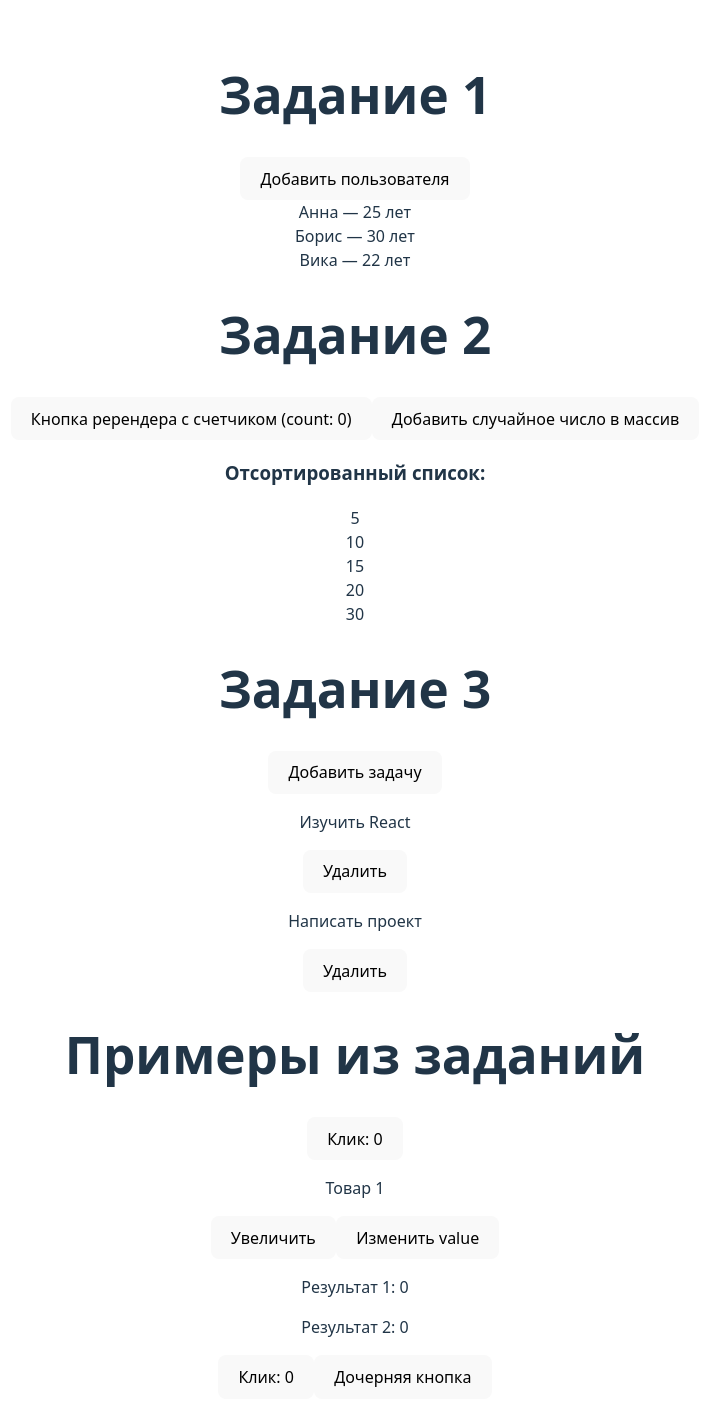
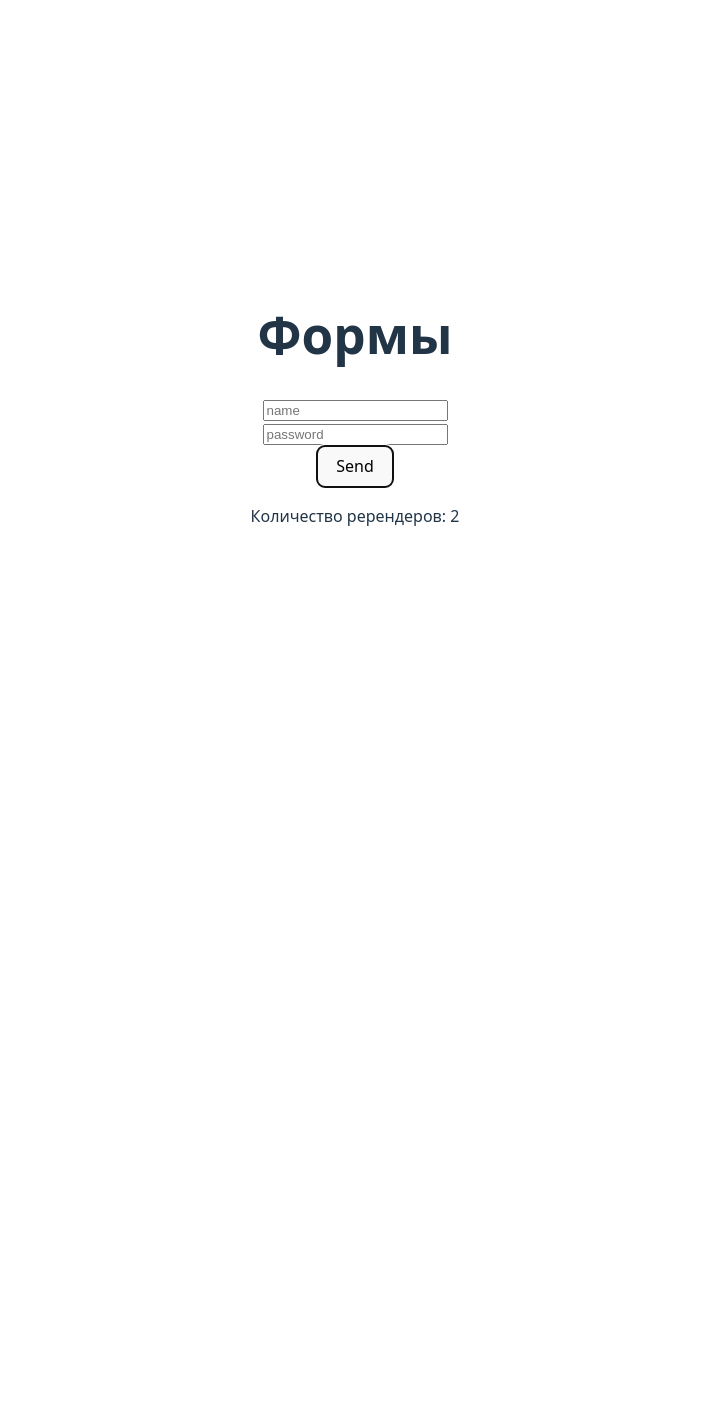
Before and after one commit to rabotnikjeka/homework-repository, a React (Vite) app in the folder my-react-app/: page / in a window 1280 px wide. Shown: the top 1426 px of the page, without its empty margins (285-995 px from the left). After the commit the page ends 800 px from the top, so only its background shows below. Built offline with nearby package versions, Linux system fonts and the light colour scheme.

Commit message:
homework forms

```diff
--- a/my-react-app/src/App.jsx
+++ b/my-react-app/src/App.jsx
@@ -1,87 +1,11 @@
 import "./App.css";
-import { useCallback, useMemo, useState } from "react";
-import UserList from "./UserList";
-import Item from "./Item";
-import Child from "./Child";
-import TodoList from "./TodoList";
-import ExpensiveCalculation from "./ExpensiveCalculation";
+import ControlledForm from "./ControlledForm";
 
 function App() {
-  const [users, setUsers] = useState([
-    { id: 1, name: "Анна", age: 25 },
-    { id: 2, name: "Борис", age: 30 },
-    { id: 3, name: "Вика", age: 22 },
-  ]);
-  const [count, setCount] = useState(0);
-  const [data, setData] = useState([10, 5, 20, 15, 30]);
-  const [countMemo, setCountMemo] = useState(0);
-  const [countUseMemo, setCountUseMemo] = useState(0);
-  const [value, setValue] = useState(0);
-  const [countClick, setCountClick] = useState(0);
-
-  const handleClick = useCallback(() => {
-    console.log("Клик!");
-  }, []);
-
-  const expensiveCalculationUseMemo = useMemo(() => {
-    console.log("Тяжёлый расчёт...");
-    return countUseMemo ** 2;
-  }, [countUseMemo]);
-
-  const addUser = () => {
-    const newUser = {
-      id: Date.now(),
-      name: "Новый пользователь",
-      age: Math.floor(Math.random() * 40) + 18,
-    };
-    setUsers([...users, newUser]);
-  };
-
   return (
     <div>
-      <div>
-        <h1>Задание 1</h1>
-        <button onClick={addUser}>Добавить пользователя</button>
-        <UserList users={users} />
-      </div>
-      <div>
-        <h1>Задание 2</h1>
-        <button onClick={() => setCount(count + 1)}>
-          Кнопка ререндера с счетчиком (count: {count})
-        </button>
-        <button
-          onClick={() => setData([...data, Math.floor(Math.random() * 100)])}
-        >
-          Добавить случайное число в массив
-        </button>
-        <ExpensiveCalculation numbers={data} />
-      </div>
-      <div>
-        <h1>Задание 3</h1>
-        <TodoList />
-      </div>
-      <div>
-        <h1>Примеры из заданий</h1>
-        {/* Знаю что делать это не нужно было но решил повторить то что было в уроке */}
-        <button onClick={() => setCountMemo(countMemo + 1)}>
-          Клик: {countMemo}
-        </button>
-        <Item name="Товар 1" />
-      </div>
-      <div>
-        <button onClick={() => setCountUseMemo(countUseMemo + 1)}>
-          Увеличить
-        </button>
-        <button onClick={() => setValue(value + 1)}>Изменить value</button>
-        <p>Результат 1: {expensiveCalculationUseMemo}</p>
-        <p>Результат 2: {value}</p>
-      </div>
-      <div>
-        <button onClick={() => setCountClick(countClick + 1)}>
-          Клик: {countClick}
-        </button>
-        <Child onClick={handleClick} />
-      </div>
+      <h1>Формы</h1>
+      <ControlledForm />
     </div>
   );
 }
--- a/my-react-app/src/Child.jsx
+++ /dev/null
@@ -1,7 +0,0 @@
-import { memo } from "react";
-
-const Child = memo(({ onClick }) => {
-  console.log("Ререндер Child");
-  return <button onClick={onClick}>Дочерняя кнопка</button>;
-});
-export default Child;
--- /dev/null
+++ b/my-react-app/src/ControlledForm.jsx
@@ -0,0 +1,71 @@
+import { useState, useRef, useEffect } from "react";
+import RenderCounter from "./RenderCounter";
+import CustomButton from "./CustomButton";
+function ControlledForm() {
+  const [name, setName] = useState("");
+  const [password, setPassword] = useState("");
+  const [errorName, setErrorName] = useState("");
+  const [errorPassword, setErrorPassword] = useState("");
+  const renders = useRef(0);
+  const focusRef = useRef(null);
+
+  useEffect(() => {
+    if (focusRef.current) {
+      focusRef.current.focus();
+    }
+  }, []);
+
+  const handleSubmit = (e) => {
+    e.preventDefault();
+    setErrorName("");
+    setErrorPassword("");
+    if (name === "" || password.length < 6) {
+      if (password.length < 6) {
+        setErrorPassword("Пароль должен содержать не менее 6 символов");
+      }
+      if (name === "") {
+        setErrorName("Имя не должно быть пустым");
+      }
+    } else {
+      console.log(`Name:${name} Password:${password}`);
+      setName("");
+      setPassword("");
+    }
+  };
+
+  const renderCurrent = (renders.current += 1);
+
+  return (
+    <form onSubmit={handleSubmit}>
+      <div>
+        <input
+          type="text"
+          value={name}
+          placeholder="name"
+          onChange={(e) => {
+            setName(e.target.value);
+          }}
+        />
+      </div>
+      <div>
+        <input
+          type="text"
+          value={password}
+          placeholder="password"
+          onChange={(e) => {
+            setPassword(e.target.value);
+          }}
+        />
+      </div>
+
+      <div>
+        <CustomButton ref={focusRef} />
+        <p style={{ color: "red" }}>{errorName}</p>
+        <p style={{ color: "red" }}>{errorPassword}</p>
+      </div>
+      <RenderCounter renderCurrent={renders.current} />
+    </form>
+  );
+}
+
+export default ControlledForm;
--- /dev/null
+++ b/my-react-app/src/CustomButton.jsx
@@ -0,0 +1,10 @@
+import { forwardRef } from "react";
+
+const CustomButton = forwardRef((propr, ref) => {
+  return (
+    <div>
+      <button ref={ref}>Send</button>
+    </div>
+  );
+});
+export default CustomButton;
--- a/my-react-app/src/ExpensiveCalculation.jsx
+++ /dev/null
@@ -1,19 +0,0 @@
-import { useMemo } from "react";
-
-function ExpensiveCalculation({ numbers }) {
-  const sortedNumbers = useMemo(() => {
-    console.log("Выполняю сортировку...");
-    return [...numbers].sort((a, b) => a - b);
-  }, [numbers]);
-
-  return (
-    <div>
-      <h3>Отсортированный список:</h3>
-      {sortedNumbers.map((num, index) => (
-        <div key={index}>{num}</div>
-      ))}
-    </div>
-  );
-}
-
-export default ExpensiveCalculation;
--- a/my-react-app/src/Item.jsx
+++ /dev/null
@@ -1,9 +0,0 @@
-import { memo } from "react";
-
-const Item = memo(function Item({ name }) {
-  console.log(`Рендер: ${name}`);
-
-  return <p>{name}</p>;
-});
-
-export default Item;
--- /dev/null
+++ b/my-react-app/src/RenderCounter.jsx
@@ -0,0 +1,5 @@
+function RenderCounter({ renderCurrent }) {
+  return <div>Количество ререндеров: {renderCurrent}</div>;
+}
+
+export default RenderCounter;
--- a/my-react-app/src/TodoItem.jsx
+++ /dev/null
@@ -1,11 +0,0 @@
-import { memo } from "react";
-const TodoItem = memo(({ id, text, onDelete }) => {
-  console.log(`Рендер задачи: ${text}`);
-  return (
-    <div>
-      <p>{text}</p>
-      <button onClick={() => onDelete(id)}>Удалить</button>
-    </div>
-  );
-});
-export default TodoItem;
--- a/my-react-app/src/TodoList.jsx
+++ /dev/null
@@ -1,34 +0,0 @@
-import { useCallback, useState } from "react";
-import TodoItem from "./TodoItem";
-
-const TodoList = () => {
-  const [todos, setTodos] = useState([
-    { id: 1, text: "Изучить React" },
-    { id: 2, text: "Написать проект" },
-  ]);
-
-  const addTodo = () => {
-    const newTodo = { id: todos.length + 1, text: "Новая задача" };
-    setTodos([...todos, newTodo]);
-  };
-
-  const deleteTodo = useCallback((id) => {
-    setTodos((prevTodos) => prevTodos.filter((todo) => todo.id !== id));
-  }, []);
-
-  return (
-    <div>
-      <button onClick={addTodo}>Добавить задачу</button>
-      {todos.map((todo) => (
-        <TodoItem
-          key={todo.id}
-          id={todo.id}
-          text={todo.text}
-          onDelete={deleteTodo}
-        />
-      ))}
-    </div>
-  );
-};
-
-export default TodoList;
--- a/my-react-app/src/User.jsx
+++ /dev/null
@@ -1,13 +0,0 @@
-import { memo } from "react";
-
-const User = memo(function User({ name, age }) {
-  console.log(`Рендер: ${name}`);
-
-  return (
-    <div>
-      {name} — {age} лет
-    </div>
-  );
-});
-
-export default User;
--- a/my-react-app/src/UserList.jsx
+++ /dev/null
@@ -1,13 +0,0 @@
-import User from "./User";
-
-function UserList({ users }) {
-  return (
-    <div>
-      {users.map((user) => (
-        <User key={user.id} name={user.name} age={user.age} />
-      ))}
-    </div>
-  );
-}
-
-export default UserList;
```
